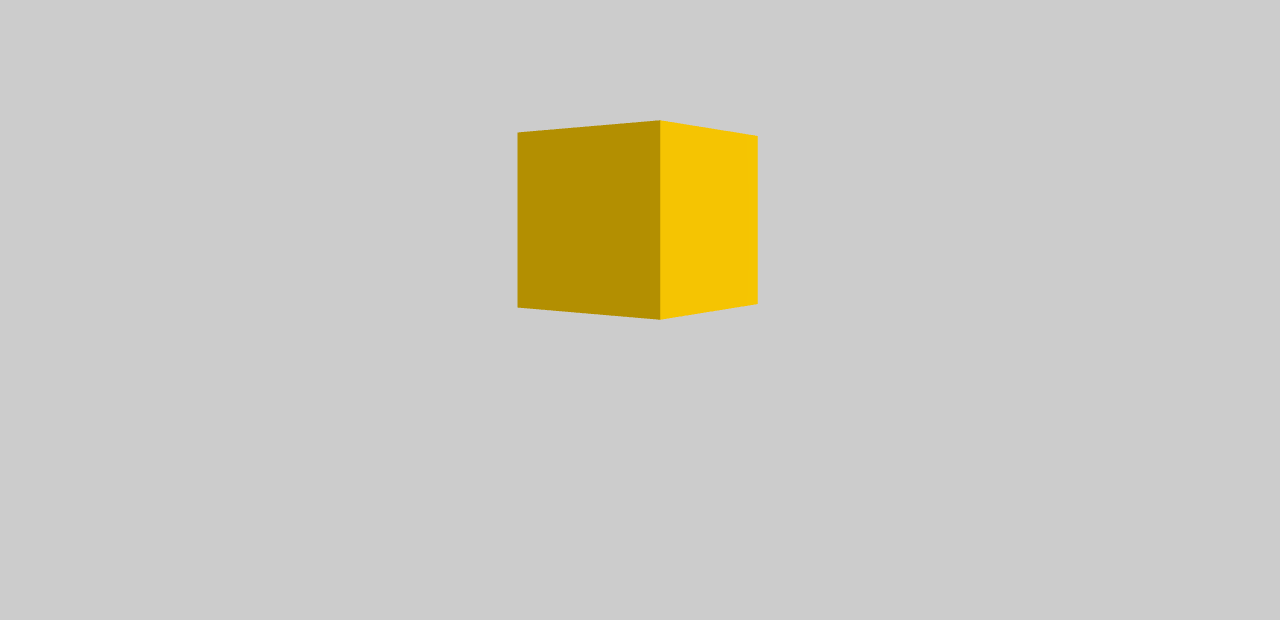
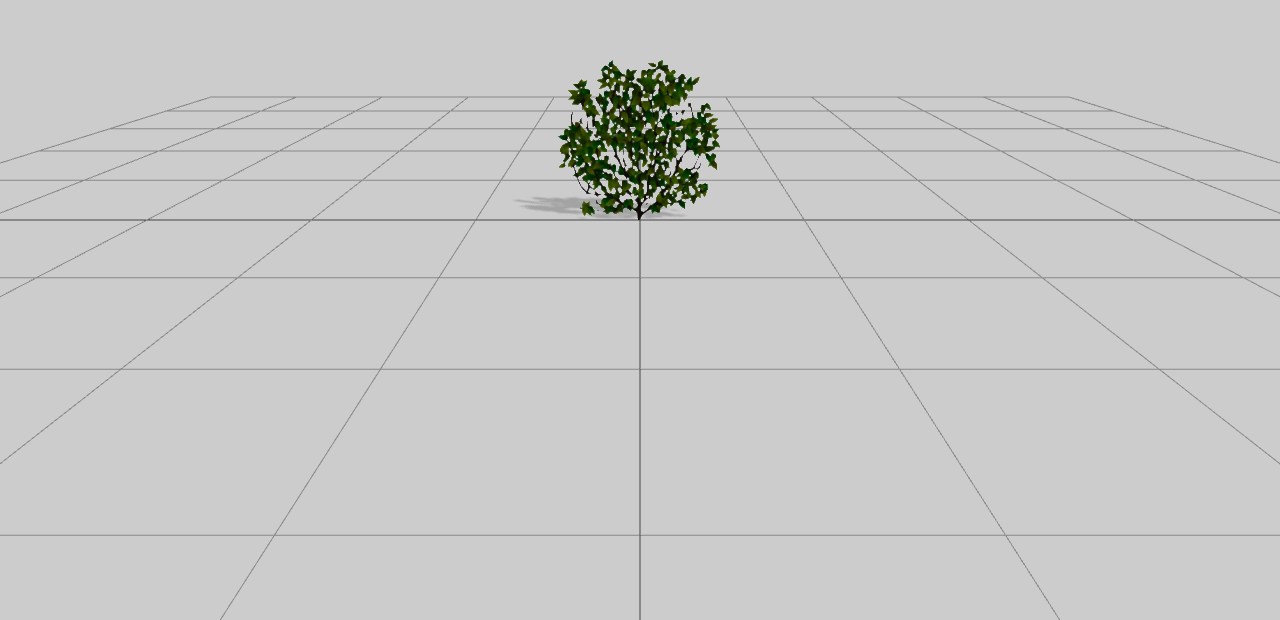
Before and after one commit to jniac/sketches, a plain HTML site: page threejs/wind/index.html in a window 1280 px wide. Shown: the part 180-800 px from the top of the page. Drawn offline with nearby package versions, Linux system fonts and the light colour scheme; animation ran at ten frames a second.

Commit message:
foliage ok

```diff
--- a/threejs/wind/index.html
+++ b/threejs/wind/index.html
@@ -1,10 +1,17 @@
 <!DOCTYPE html>
 <html lang="en">
   <head>
-  <meta charset="UTF-8">
-  <meta name="viewport" content="width=device-width, initial-scale=1.0">
+    <meta charset="UTF-8" />
+    <meta name="viewport" content="width=device-width, initial-scale=1.0" />
     <title>Wind in the trees</title>
-  <link rel="stylesheet" href="../../common/main.css">
+    <link rel="stylesheet" href="../../common/main.css" />
+    <script type="importmap">
+      {
+        "imports": {
+          "three": "https://unpkg.com/three@0.145.0/build/three.module.js"
+        }
+      }
+    </script>
   </head>
   <body>
     <script src="main.js" type="module"></script>
--- a/threejs/wind/main.js
+++ b/threejs/wind/main.js
@@ -1,13 +1,44 @@
-import { THREE } from './three.js'
-import { scene } from './stage/stage.js'
+import { THREE } from "./three.js"
+import { renderer, scene } from "./stage/stage.js"
+import { loadTexture } from "./utils.js"
 
-const cubeTest = new THREE.Mesh(
-  new THREE.BoxGeometry(),
-  new THREE.MeshPhysicalMaterial({ color: '#fc0' }),
-)
-
-cubeTest.onUpdate = ({ deltaTime }) => {
-  cubeTest.rotation.y += deltaTime * 1
+const initShadow = () => {
+  renderer.shadowMap.enabled = true
+  renderer.shadowMap.type = THREE.PCFShadowMap
 }
 
-scene.add(cubeTest)
+const createGrid = () => {
+  const gridHelper = new THREE.GridHelper(10, 10)
+  scene.add(gridHelper)
+}
+
+const createGround = () => {
+  const geometry = new THREE.PlaneGeometry(100, 100)
+  geometry.rotateX(-Math.PI / 2)
+  geometry.computeBoundingBox()
+  const material = new THREE.ShadowMaterial()
+  material.opacity = 0.2
+  const plane = new THREE.Mesh(geometry, material)
+  plane.receiveShadow = true
+  scene.add(plane)
+}
+
+const createFoliage = () => {
+  const geometry = new THREE.PlaneGeometry()
+  geometry.translate(0, 0.5, 0)
+  const material = new THREE.MeshPhysicalMaterial({
+    map: loadTexture("assets/foliage.png"),
+    alphaMap: loadTexture("assets/foliage-alpha.png"),
+    alphaTest: .5,
+    transparent: true,
+    side: THREE.DoubleSide,
+  })
+  const plane = new THREE.Mesh(geometry, material)
+  plane.castShadow = true
+  scene.add(plane)
+}
+
+initShadow()
+createGrid()
+createGround()
+createFoliage()
--- a/threejs/wind/stage/default-light.js
+++ b/threejs/wind/stage/default-light.js
@@ -8,7 +8,8 @@ export const getDefaultLight = () => {
   group.add(ambient)
 
   const sun = new THREE.DirectionalLight('#fff', .5)
-  sun.position.set(4, 1, 7)
+  sun.position.set(4, 7, 4)
+  sun.castShadow = true
   group.add(sun)
 
   return group
--- a/threejs/wind/stage/stage.js
+++ b/threejs/wind/stage/stage.js
@@ -1,4 +1,4 @@
-import { THREE } from '../three.js'
+import { OrbitControls, THREE } from '../three.js'
 import { getDefaultLight } from './default-light.js'
 
 Object.assign(window, { THREE })
@@ -10,9 +10,12 @@ export const renderer = new THREE.WebGLRenderer({ antialias: true })
 scene.background = new THREE.Color('#ccc')
 scene.add(getDefaultLight())
 renderer.setSize(window.innerWidth, window.innerHeight)
+camera.position.y = 1.5
 camera.position.z = 5
 
 document.body.appendChild(renderer.domElement)
+
+export const controls = new OrbitControls(camera, renderer.domElement)
 
 const resize = () => {
   camera.aspect = window.innerWidth / window.innerHeight
--- a/threejs/wind/three.js
+++ b/threejs/wind/three.js
@@ -1,2 +1,3 @@
 export * from 'https://unpkg.com/three@0.145.0/build/three.module.js'
 export * as THREE from 'https://unpkg.com/three@0.145.0/build/three.module.js'
+export { OrbitControls } from 'https://unpkg.com/three@0.145.0/examples/jsm/controls/OrbitControls.js'
--- /dev/null
+++ b/threejs/wind/utils.js
@@ -0,0 +1,6 @@
+import { THREE } from './three.js'
+
+const loader = new THREE.TextureLoader()
+export const loadTexture = (url) => {
+  return loader.load(url)
+}
```
Also changed, not shown: threejs/wind/assets/foliage-alpha.png (added), threejs/wind/assets/foliage.png (added). Lines whose indentation alone changed are shown as unchanged.
